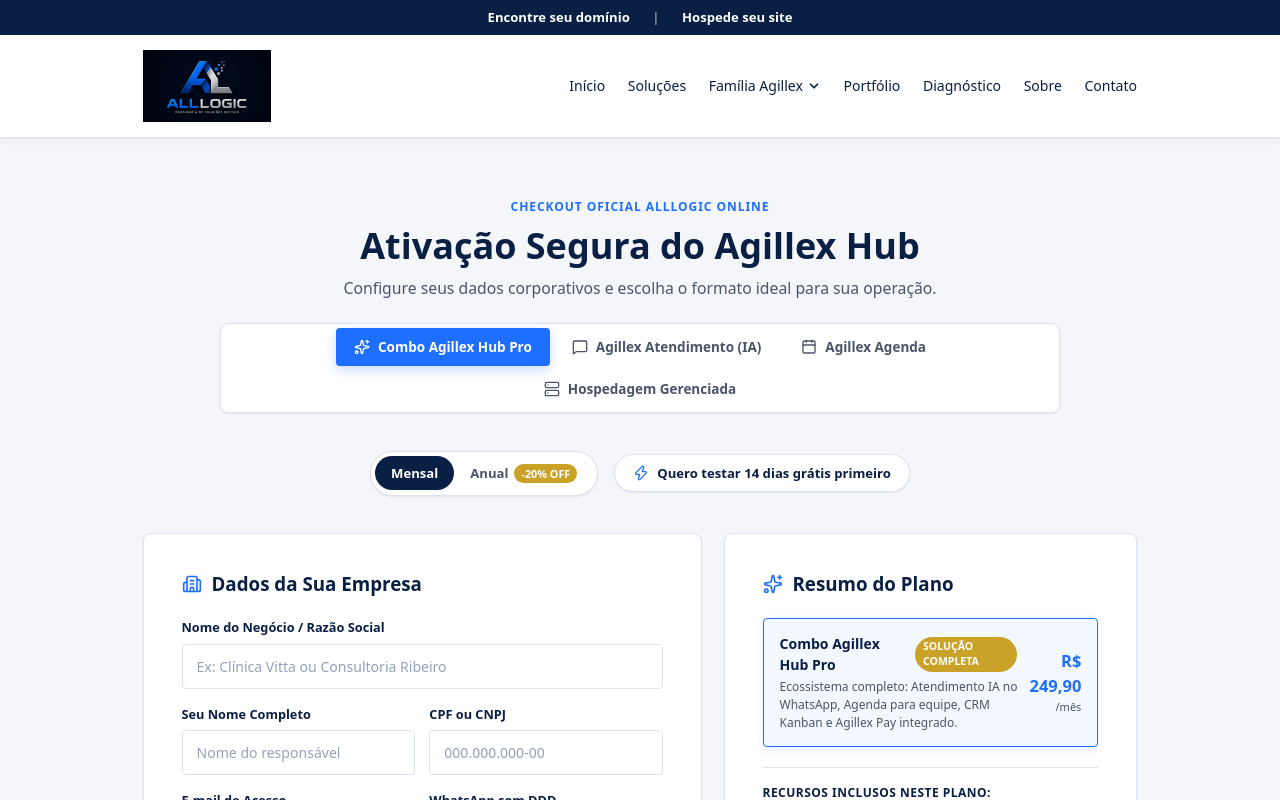
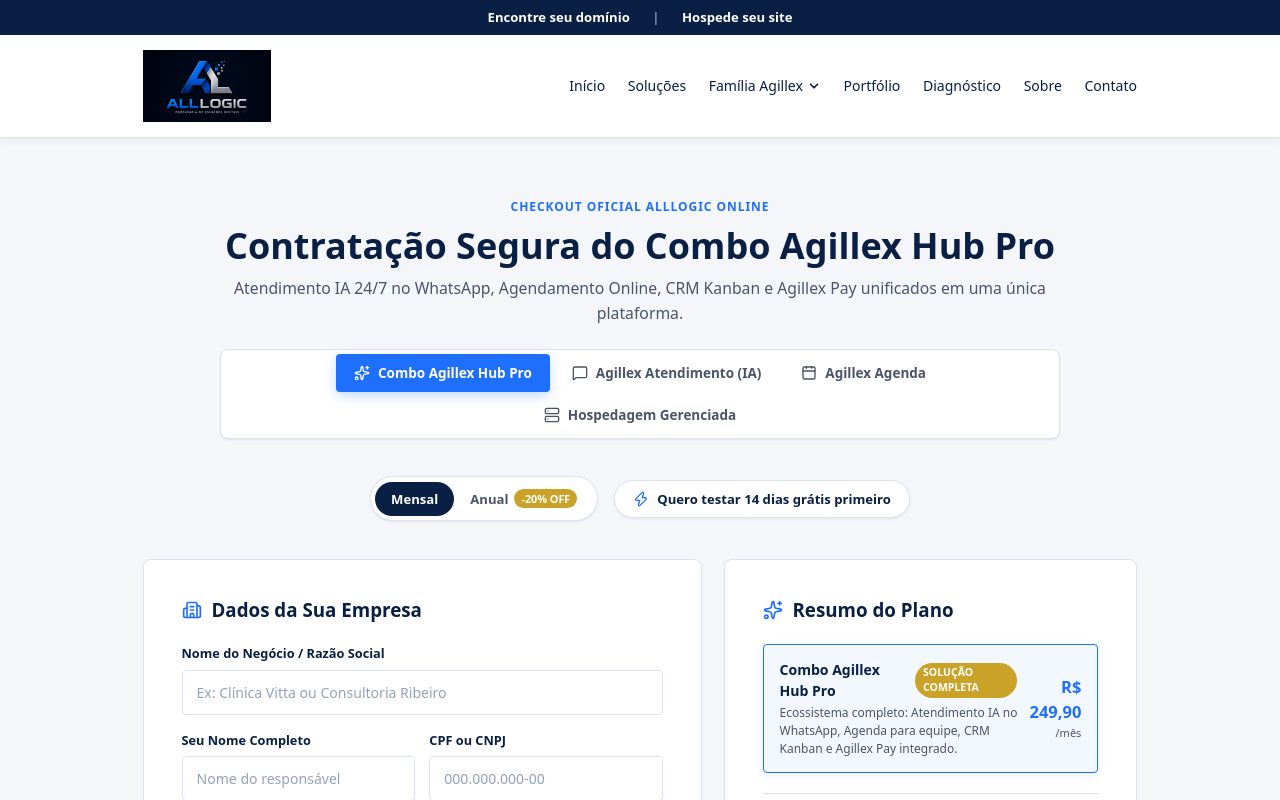
Before and after one commit to lucasdresler/matriz-saas, a Next.js app: page /checkout in a window 1280 px wide. Shown: the top 800 px of the page. Built offline with nearby package versions, Linux system fonts and the light colour scheme.

Commit message:
fix(checkout): atualizar titulo e subtitulo dinamicamente para cada modulo selecionado

```diff
--- a/src/app/checkout/page.tsx
+++ b/src/app/checkout/page.tsx
@@ -21,6 +21,42 @@
 } from 'lucide-react';
 import { SAAS_PLANS, PlanConfig, ModuleType, BillingCycle, BillingMethod } from '@/types/pricing';
 import './checkout.css';
+
+const MODULE_HEADER_CONTENT: Record<
+  ModuleType,
+  { title: string; trialTitle: string; subtitle: string }
+> = {
+  combo: {
+    title: 'Contratação Segura do Combo Agillex Hub Pro',
+    trialTitle: 'Ativação Segura do Combo Agillex Hub Pro',
+    subtitle:
+      'Atendimento IA 24/7 no WhatsApp, Agendamento Online, CRM Kanban e Agillex Pay unificados em uma única plataforma.',
+  },
+  atendimento: {
+    title: 'Contratação Segura do Agillex Atendimento (IA)',
+    trialTitle: 'Ativação Segura do Agillex Atendimento (IA)',
+    subtitle:
+      'Atendente inteligente com IA humanizada no WhatsApp oficial 24/7, áudios e transbordo humano em 1 clique.',
+  },
+  agenda: {
+    title: 'Contratação Segura do Agillex Agenda',
+    trialTitle: 'Ativação Segura do Agillex Agenda',
+    subtitle:
+      'Sistema de agendamento online 24/7 sincronizado com Google Calendar, página pública exclusiva e lembretes no WhatsApp.',
+  },
+  hospedagem: {
+    title: 'Contratação Segura de Hospedagem',
+    trialTitle: 'Contratação Segura de Hospedagem',
+    subtitle:
+      'Ativação automatizada de cPanel, certificado SSL incluso e suporte técnico de alta disponibilidade.',
+  },
+  dominio: {
+    title: 'Contratação Segura de Domínio Oficial',
+    trialTitle: 'Contratação Segura de Domínio Oficial',
+    subtitle:
+      'Registro e apontamento da identidade oficial da sua empresa com gestão DNS inclusa.',
+  },
+};
 
 function CheckoutContent() {
   const searchParams = useSearchParams();
@@ -615,14 +651,12 @@
               <div className="checkout-header-area">
                 <span className="checkout-eyebrow">CHECKOUT OFICIAL ALLLOGIC ONLINE</span>
                 <h1 className="checkout-title">
-                  {selectedModule === 'hospedagem'
-                    ? 'Contratação Segura de Hospedagem'
-                    : 'Ativação Segura do Agillex Hub'}
+                  {isTrial
+                    ? MODULE_HEADER_CONTENT[selectedModule]?.trialTitle
+                    : MODULE_HEADER_CONTENT[selectedModule]?.title}
                 </h1>
                 <p className="checkout-subtitle">
-                  {selectedModule === 'hospedagem'
-                    ? 'Ativação automatizada de cPanel, certificado SSL incluso e suporte técnico de alta disponibilidade.'
-                    : 'Configure seus dados corporativos e escolha o formato ideal para sua operação.'}
+                  {MODULE_HEADER_CONTENT[selectedModule]?.subtitle}
                 </p>
 
                 {/* Seletor de Módulos (Tabs) */}
```
